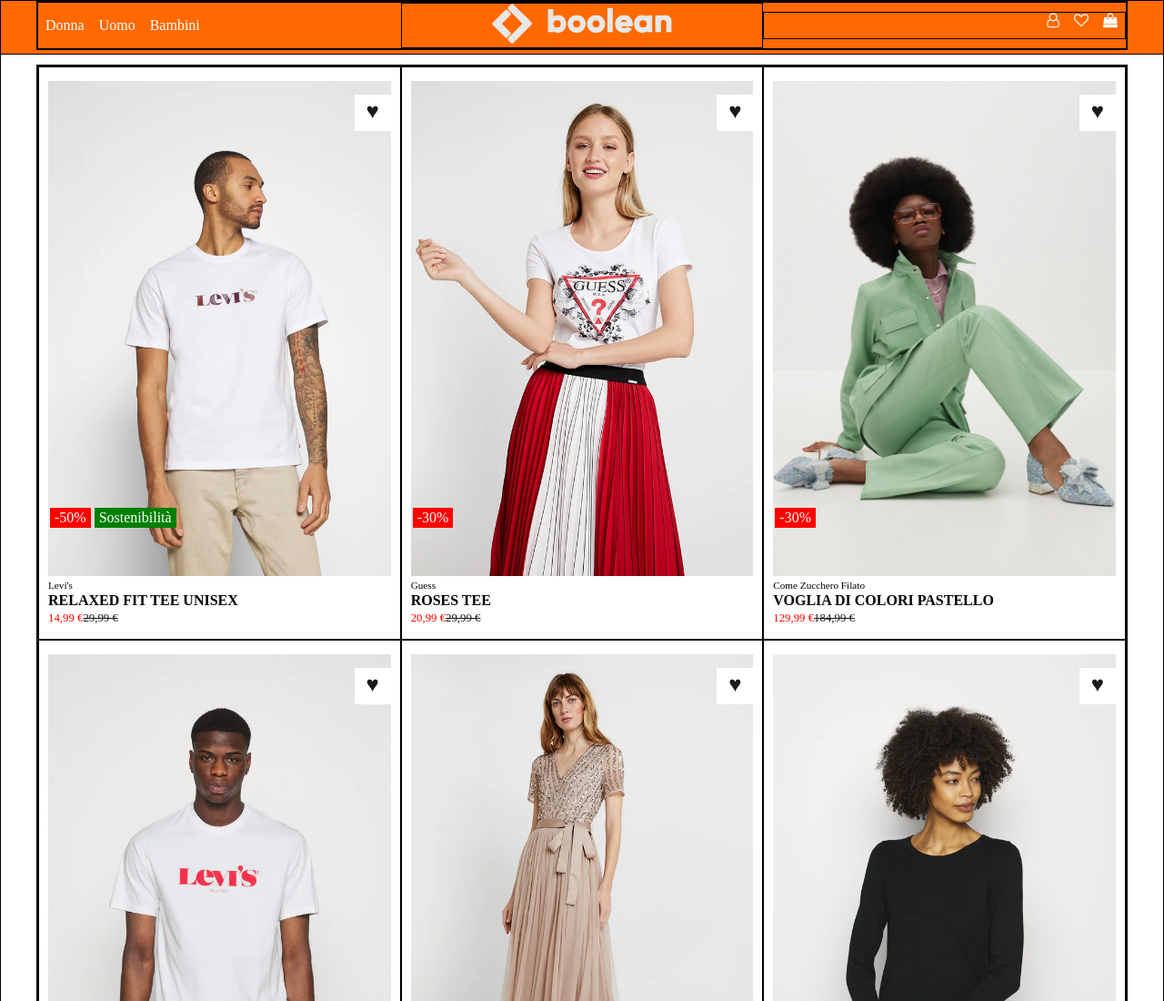
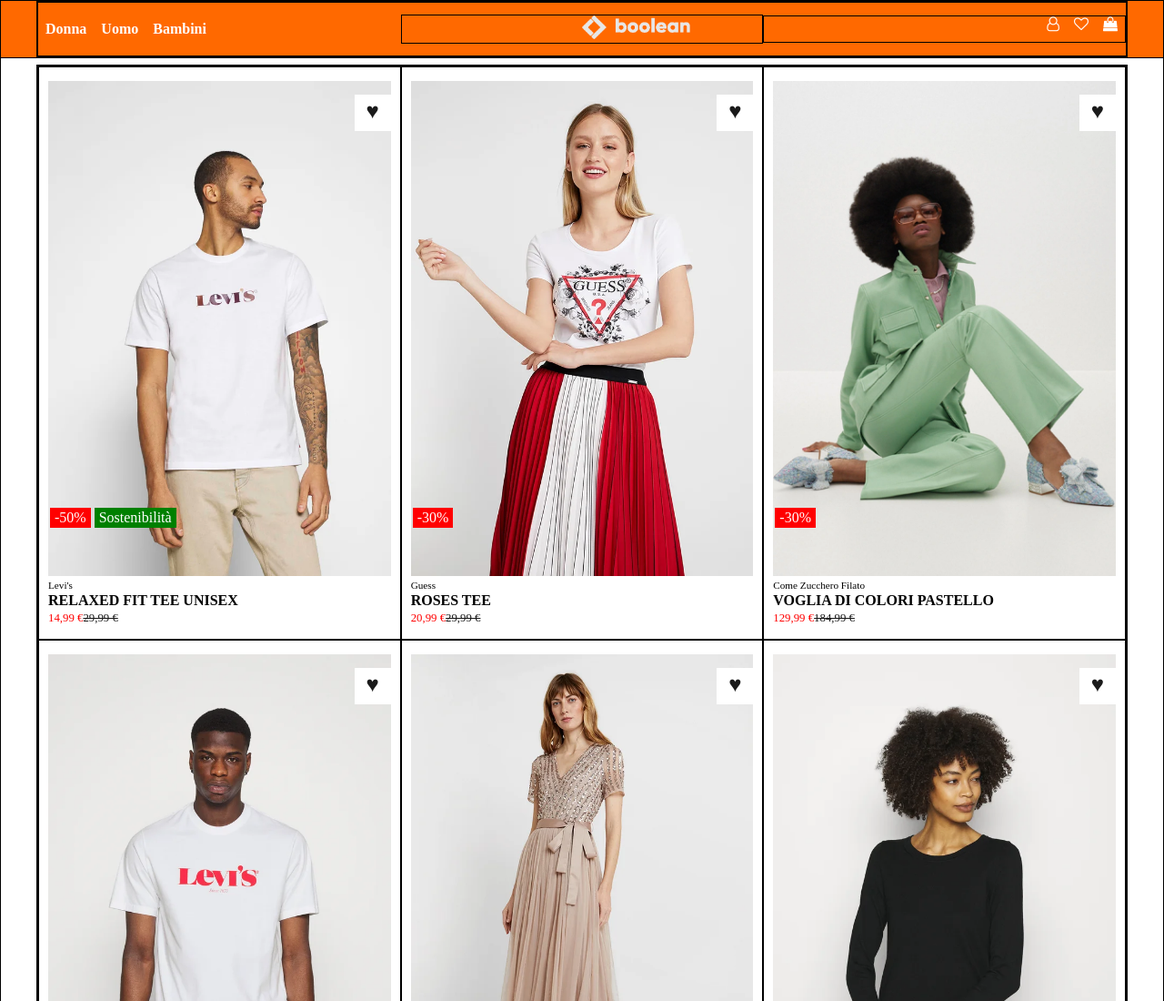
Before and after one commit to burillu/html-css-boolando, a plain HTML site: page index.html in a window 1280 px wide. Shown: the top 1100 px of the page at 91% size. Drawn offline with Linux system fonts and the light colour scheme.

Commit message:
logo centrato correttamente

```diff
--- a/css/style.css
+++ b/css/style.css
@@ -57,15 +57,19 @@
 /* header */
 header{
     background-color: var(--color-primary-color);
-    height: 60px;
+
     position: fixed;
     top: 0;
     width: 100%;
     z-index: 55 ;
+    font-weight: bold;
+}
+.header-content{
+    height: 60px;
 }
 .logo-content{
-    width: 50%;
-    margin: 0 auto;
+    width: 30%;
+    margin-left: 50%;
 
 }
 .img-fluid.logo{
```
